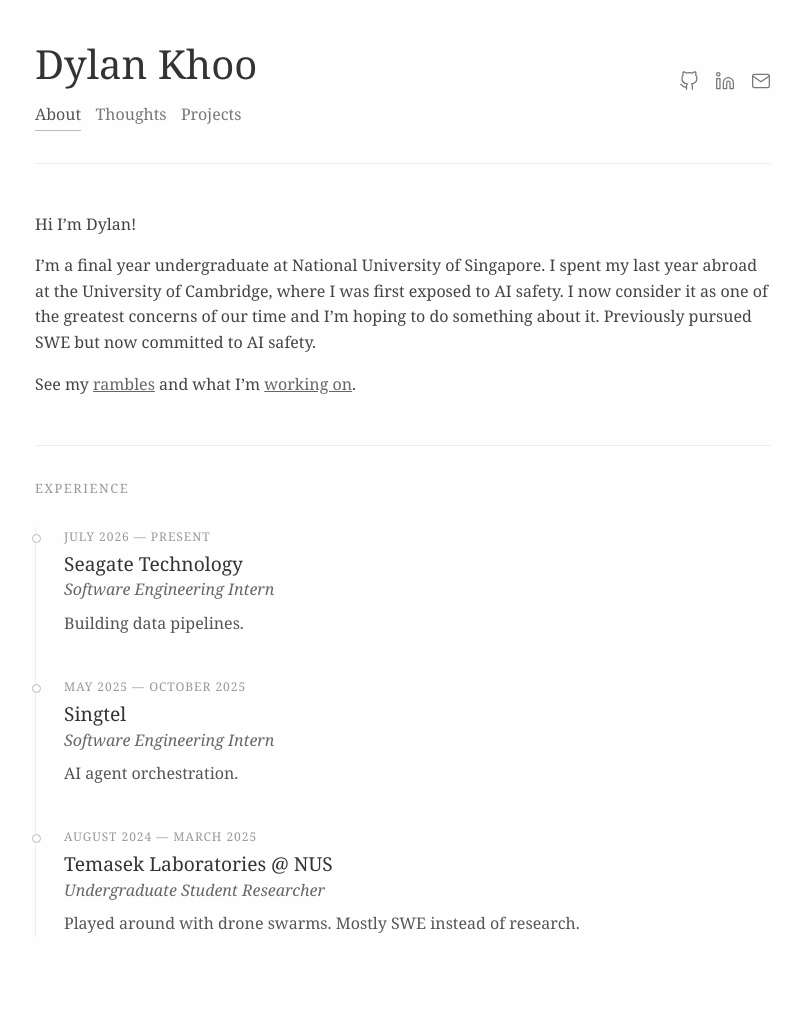
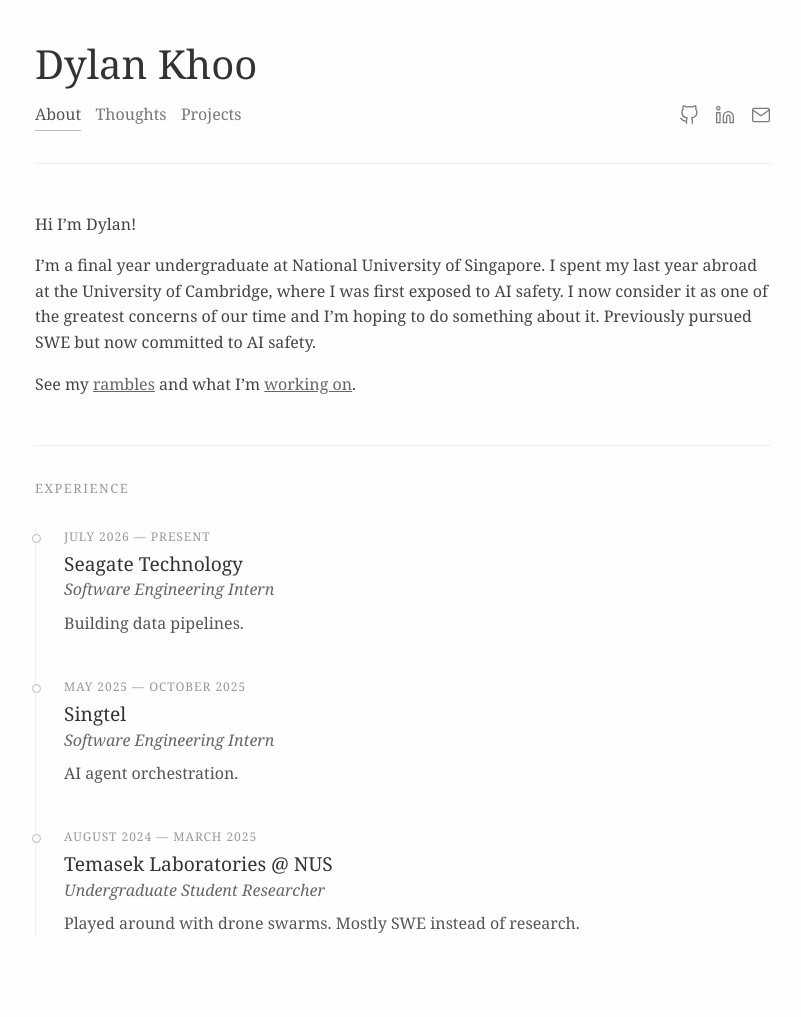
Before and after one commit to dylankhoo/dylankhoo.github.io, a Jekyll site: the page built from index.md, in a window 1280 px wide. Shown: the whole page, without its empty margins (237-1038 px from the left). Built offline with Jekyll 4.4.1, drawn with Linux system fonts in a browser that asks for light colours.

Commit message:
Update icon alignment

```diff
--- a/_layouts/default.html
+++ b/_layouts/default.html
@@ -14,14 +14,13 @@
 
 <body>
     <header>
-        <div class="header-left">
         <h1>{{ site.title }}</h1>
+        <div class="header-row">
             <nav class="nav">
                 <a href="{{ '/' | relative_url }}"{% if page.url == "/" %} class="active"{% endif %}>About</a>
                 <a href="{{ '/thoughts/' | relative_url }}"{% if page.url contains "/thoughts/" %} class="active"{% endif %}>Thoughts</a>
                 <a href="{{ '/projects/' | relative_url }}"{% if page.url == "/projects/" %} class="active"{% endif %}>Projects</a>
             </nav>
-        </div>
             <div class="social">
                 <a href="https://github.com/dylankhoo" target="_blank" rel="me noopener" aria-label="GitHub" title="GitHub">
                     <svg viewBox="0 0 24 24" aria-hidden="true"><path d="M9 19c-5 1.5-5-2.5-7-3m14 6v-3.87a3.37 3.37 0 0 0-.94-2.61c3.14-.35 6.44-1.54 6.44-7A5.44 5.44 0 0 0 20 4.77 5.07 5.07 0 0 0 19.91 1S18.73.65 16 2.48a13.38 13.38 0 0 0-7 0C6.27.65 5.09 1 5.09 1A5.07 5.07 0 0 0 5 4.77a5.44 5.44 0 0 0-1.5 3.78c0 5.42 3.3 6.61 6.44 7A3.37 3.37 0 0 0 9 18.13V22"/></svg>
@@ -33,6 +32,7 @@
                     <svg viewBox="0 0 24 24" aria-hidden="true"><path d="M4 4h16c1.1 0 2 .9 2 2v12c0 1.1-.9 2-2 2H4c-1.1 0-2-.9-2-2V6c0-1.1.9-2 2-2z"/><polyline points="22,6 12,13 2,6"/></svg>
                 </a>
             </div>
+        </div>
     </header>
 
     <main class="content">
--- a/assets/css/site.css
+++ b/assets/css/site.css
@@ -15,9 +15,6 @@ body {
 }
 
 header {
-    display: flex;
-    align-items: center;
-    justify-content: space-between;
     margin-bottom: 3rem;
     border-bottom: 1px solid #eee;
     padding-bottom: 2rem;
@@ -28,7 +25,6 @@ h1 {
     color: #333;
     margin-bottom: 0;
     font-weight: normal;
-    flex: 1;
 }
 
 .content {
@@ -39,16 +35,19 @@ p {
     margin-bottom: 1rem;
 }
 
-.header-left {
+.header-row {
     display: flex;
-    flex-direction: column;
-    align-items: flex-start;
+    flex-wrap: wrap;
+    align-items: center;
+    justify-content: space-between;
+    gap: 0.5rem 1.5rem;
+    margin-top: 0.25rem;
 }
 
 .nav {
     display: flex;
+    flex-wrap: wrap;
     gap: 0.9rem;
-    margin: 0.25rem 0 0 0;
 }
 
 .nav a {
@@ -70,12 +69,13 @@ p {
 
 .social {
     display: flex;
-    gap: 1rem;
-    margin-left: 1.5rem;
+    gap: 0.5rem;
+    margin-right: -0.25rem;
 }
 
 .social a {
     display: flex;
+    padding: 0.25rem;
     color: #777;
     transition: color 0.2s ease;
 }
@@ -303,15 +303,6 @@ a:focus-visible {
     h1 {
         font-size: 2rem;
     }
-
-    .social {
-        gap: 0.75rem;
-    }
-
-    .social svg {
-        width: 18px;
-        height: 18px;
-    }
 }
 
 .section-rule {
```
Lines whose indentation alone changed are shown as unchanged.
